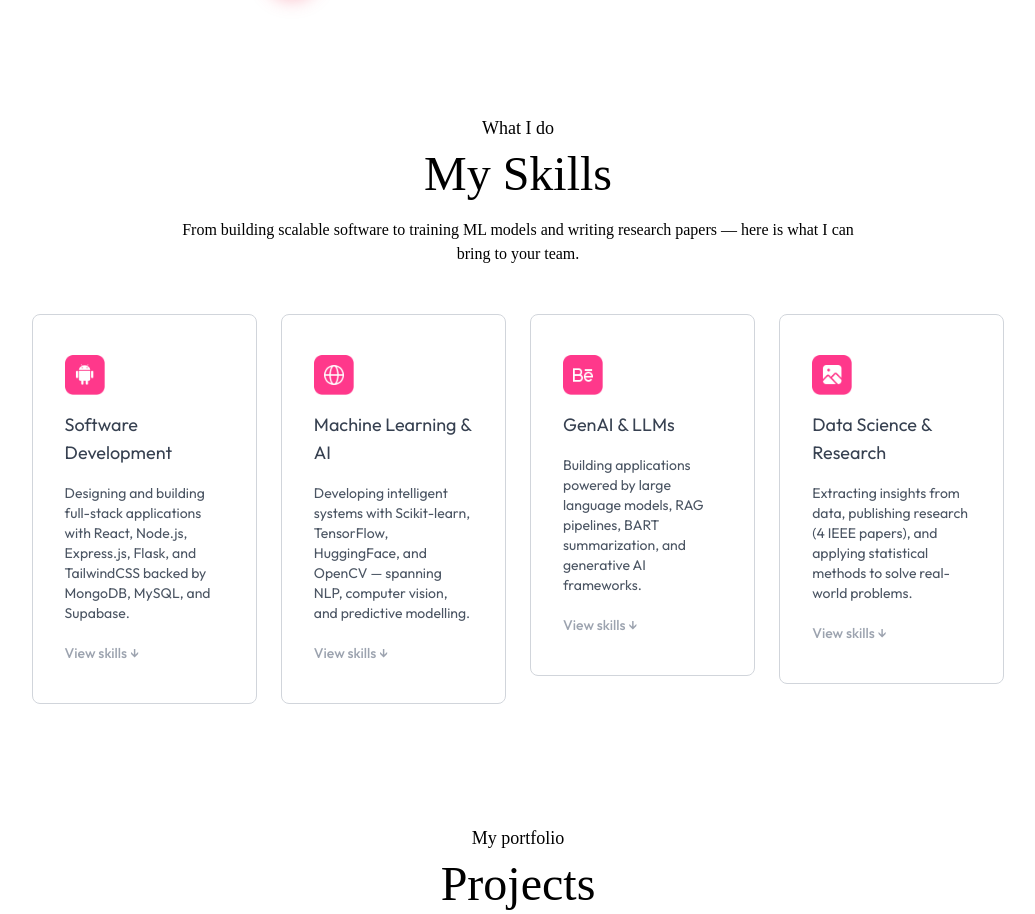
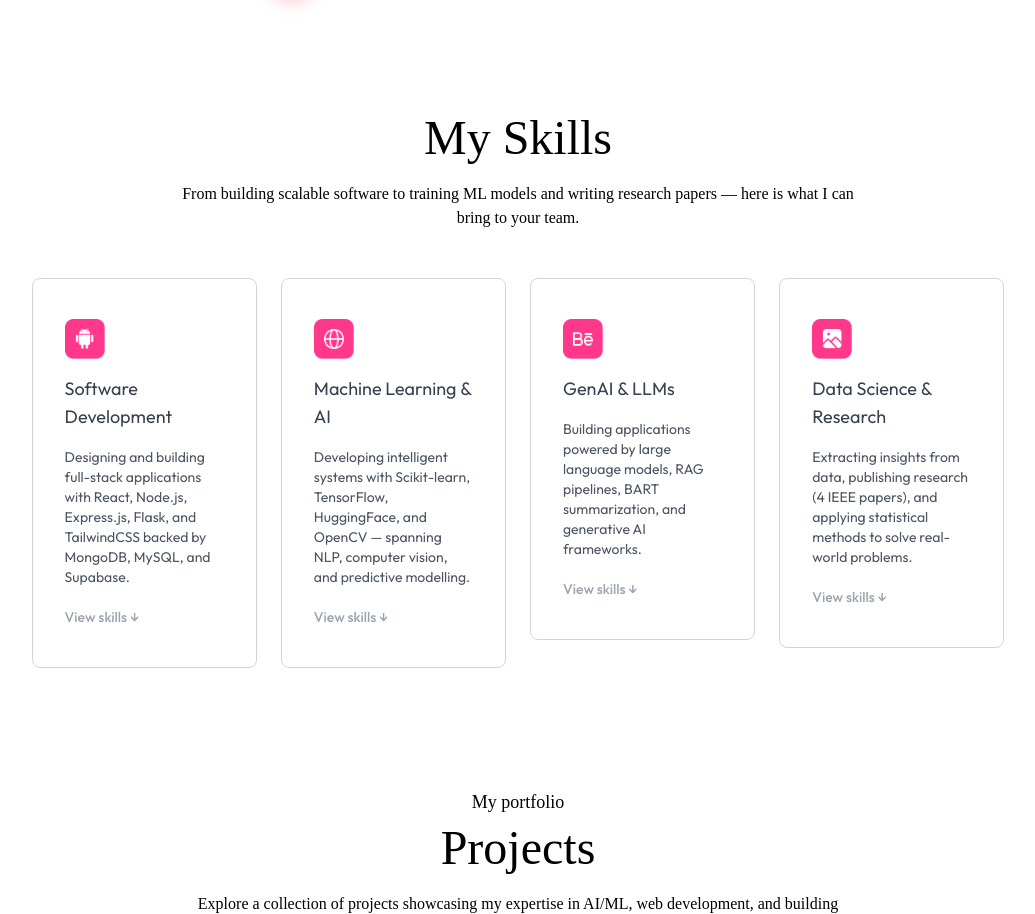
Before and after one commit to AdityaWagh06/Aditya.Wagh-Portfolio, a React (Vite) app: page / in a window 1280 px wide. Shown: the part 2494-3408 px from the top of the page, without its empty margins (122-1157 px from the left). Built offline with nearby package versions, Linux system fonts and the light colour scheme; a web font is replaced by a local one.

Commit message:
chore: stage latest changes

```diff
--- a/src/components/Services.jsx
+++ b/src/components/Services.jsx
@@ -23,7 +23,7 @@ export default function Services() {
 
     return (
         <div id="skills" className="w-full px-[5%] sm:px-[8%] lg:px-[12%] py-10 scroll-mt-20">
-            <h4 className="text-center mb-2 text-lg font-Ovo">What I do</h4>
+
             <h2 className="text-center text-3xl sm:text-5xl font-Ovo">My Skills</h2>
             <p className="text-center max-w-2xl mx-auto mt-5 mb-12 font-Ovo text-sm sm:text-base">{SKILLS.subtitle}</p>
 
```
Also changed, not shown: 2 other files (tests, documents, lock files or other folders).
